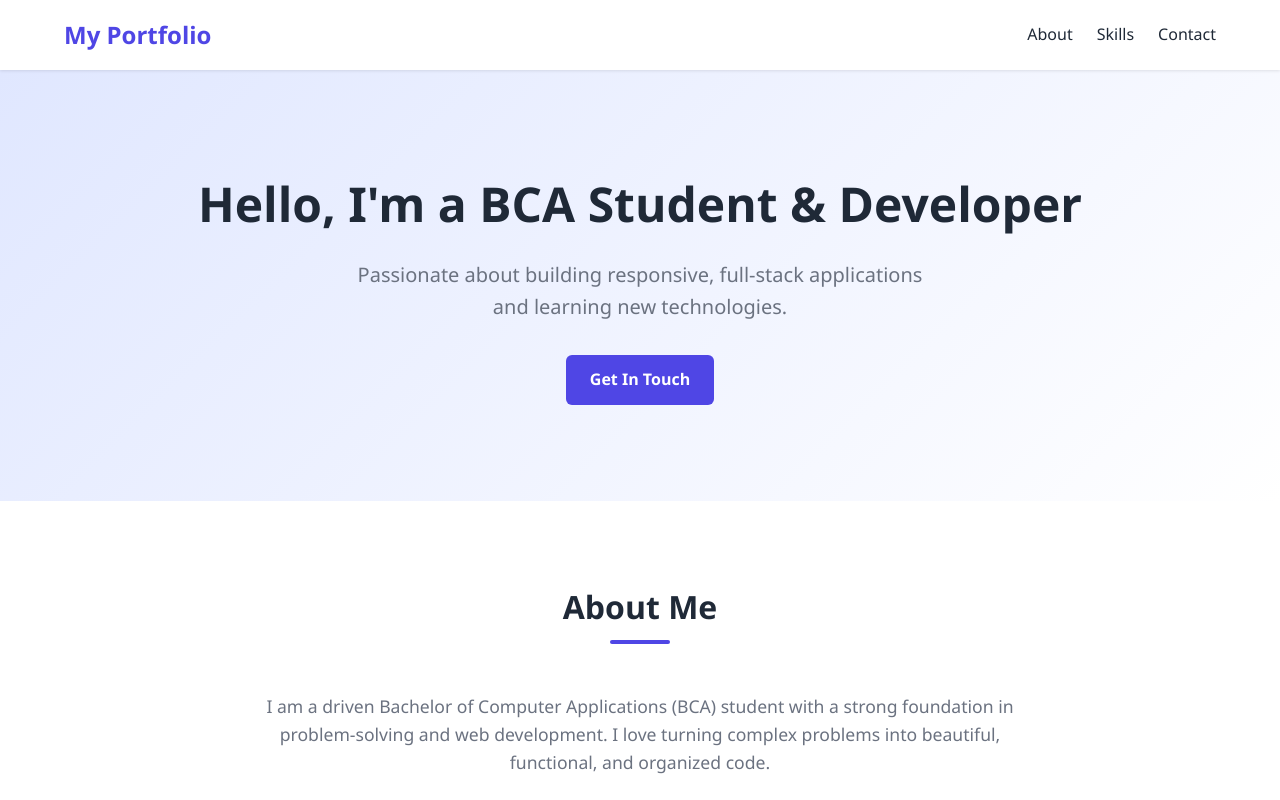
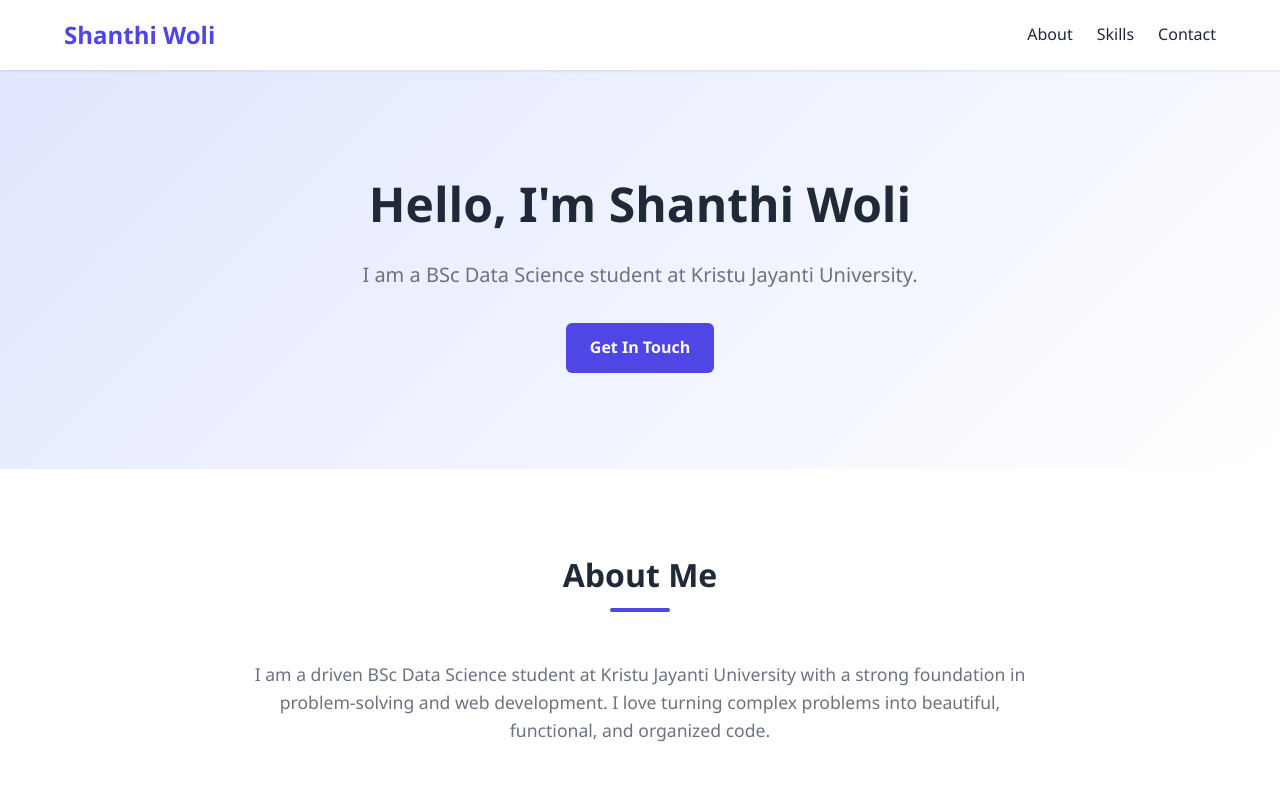
Before and after one commit to 25dtsa55/Shanti, a website: page frontend/index.html in a window 1280 px wide. Shown: the top 800 px of the page. Drawn offline with Linux system fonts and the light colour scheme.

Commit message:
Update portfolio with user's name and BSc Data Science info

```diff
--- a/frontend/index.html
+++ b/frontend/index.html
@@ -3,14 +3,14 @@
 <head>
     <meta charset="UTF-8">
     <meta name="viewport" content="width=device-width, initial-scale=1.0">
-    <title>My Portfolio</title>
+    <title>Shanthi Woli - Portfolio</title>
     <link rel="stylesheet" href="style.css">
 </head>
 <body>
     <!-- Header -->
     <header class="header">
         <div class="container">
-            <h1>My Portfolio</h1>
+            <h1>Shanthi Woli</h1>
             <nav>
                 <ul class="nav-links">
                     <li><a href="#about">About</a></li>
@@ -24,8 +24,8 @@
     <!-- Hero Section -->
     <section class="hero" id="home">
         <div class="container">
-            <h2 class="hero-title">Hello, I'm a BCA Student & Developer</h2>
-            <p class="hero-subtitle">Passionate about building responsive, full-stack applications and learning new technologies.</p>
+            <h2 class="hero-title">Hello, I'm Shanthi Woli</h2>
+            <p class="hero-subtitle">I am a BSc Data Science student at Kristu Jayanti University.</p>
             <a href="#contact" class="btn">Get In Touch</a>
         </div>
     </section>
@@ -34,7 +34,7 @@
     <section id="about" class="about">
         <div class="container">
             <h2 class="section-title">About Me</h2>
-            <p class="about-text">I am a driven Bachelor of Computer Applications (BCA) student with a strong foundation in problem-solving and web development. I love turning complex problems into beautiful, functional, and organized code.</p>
+            <p class="about-text">I am a driven BSc Data Science student at Kristu Jayanti University with a strong foundation in problem-solving and web development. I love turning complex problems into beautiful, functional, and organized code.</p>
         </div>
     </section>
 
@@ -89,7 +89,7 @@
 
     <!-- Footer -->
     <footer class="footer">
-        <p>&copy; 2024 My Portfolio. All rights reserved.</p>
+        <p>&copy; 2024 Shanthi Woli. All rights reserved.</p>
     </footer>
 
     <script src="script.js"></script>
```
